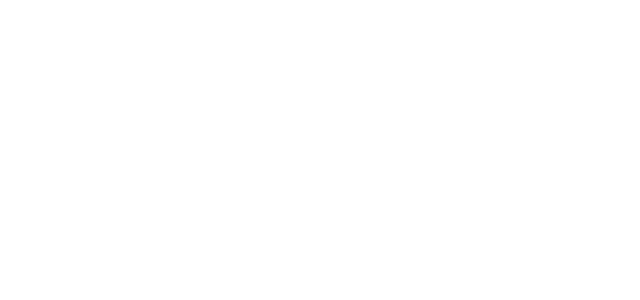
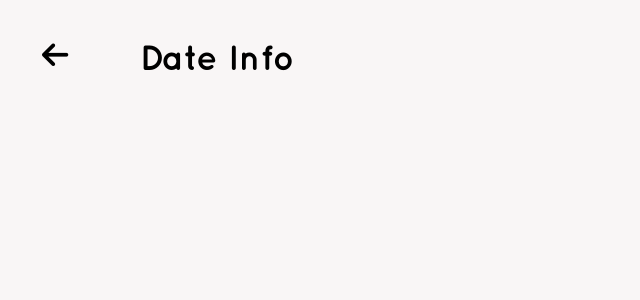
Before and after one commit to kevintjuh13/spark, a Vue app: page /dateInfo in a window 1280 px wide. Before the commit this address had no page. Shown: the top 300 px of the page, without its empty margins (0-640 px from the left). Built offline with nearby package versions, Linux system fonts and the light colour scheme.

Commit message:
homepage af, begin gemaakt aan de dateInfo page

```diff
--- a/src/components/navbar.vue
+++ b/src/components/navbar.vue
@@ -20,7 +20,6 @@
 }
 
 .flex {
-  position: fixed;
   display: flex;
   justify-content: center;
   align-items: flex-end;
--- a/src/router/index.js
+++ b/src/router/index.js
@@ -9,6 +9,7 @@ import geslacht from '../views/register/geslacht.vue'
 import datesTonen from '../views/register/datesTonen.vue'
 import foto from '../views/register/foto.vue'
 import homePage from '../views/homePage.vue'
+import dateInfo from '../views/dates/dateInfo.vue'
 
 const router = createRouter({
   history: createWebHistory(import.meta.env.BASE_URL),
@@ -27,6 +28,11 @@ const router = createRouter({
       path: '/homePage',
       name: 'homePage',
       component: homePage
+    },
+    {
+      path: '/dateInfo',
+      name: 'dateInfo',
+      component: dateInfo
     },
     {
       path: '/firstname',
--- /dev/null
+++ b/src/views/dates/dateInfo.vue
@@ -0,0 +1,27 @@
+<template>
+  <div class="container">
+    <div class="top-bar">
+      <v-icon class="mt-10 ml-10" size="30" icon="fas fa-arrow-left" />
+      <h1 class="title mt-8" style="font-size: 35px">Date Info</h1>
+    </div>
+  </div>
+</template>
+<style scoped>
+.container {
+  position: relative;
+  font-family: Quicksand-Bold;
+  height: 100vh;
+  background-color: #f9f6f6;
+  max-width: 100vw;
+  overflow-x: hidden;
+}
+
+.top-bar {
+  display: flex;
+  height: 10%;
+}
+
+.title {
+  margin-left: 70px;
+}
+</style>
--- a/src/views/homePage.vue
+++ b/src/views/homePage.vue
@@ -1,9 +1,12 @@
 <template>
   <div class="container">
     <div class="top-bar">
-      <v-icon class="mt-10 ml-10" size="30" icon="fas fa-search" />
+      <v-icon class="mt-10 ml-10" size="30" icon="fas fa-search" @click="toggleSearch" />
       <h1 class="ml-5 mt-8" style="font-size: 35px">Dates</h1>
       <v-avatar class="mt-8 mr-10" color="surface-variant" size="45"></v-avatar>
+    </div>
+    <div class="searchBar" :class="{ active: showSearchBar }">
+      <input type="text" placeholder="Search" />
     </div>
     <v-row class="mt-10 content">
       <v-col class="sub-content" cols="12" sm="6" md="6" lg="4" v-for="index in 3" :key="index">
@@ -23,7 +26,9 @@
         </v-card>
       </v-col>
     </v-row>
-    <navbar></navbar>
+    <div class="navbar-container">
+      <navbar class="navbar"></navbar>
+    </div>
   </div>
 </template>
 
@@ -35,16 +40,47 @@ export default {
     navbar
   },
   data() {
-    return {}
+    return {
+      showSearchBar: false
+    }
+  },
+  methods: {
+    toggleSearch() {
+      this.showSearchBar = !this.showSearchBar
+    }
   }
 }
 </script>
 
 <style scoped>
 .container {
+  position: relative;
   font-family: Quicksand-Bold;
-  height: 100vh;
+  height: fit-content;
   background-color: #f9f6f6;
+  max-width: 100vw;
+  overflow-x: hidden;
+}
+
+.searchBar {
+  display: flex;
+  align-items: center;
+  justify-content: center;
+  height: 0;
+  opacity: 0;
+  width: 250px;
+  transition: height 0.3s, opacity 0.3s;
+  background-color: white;
+  border-radius: 20px;
+  padding: 5px;
+  margin: 10px;
+  margin-left: auto;
+  margin-right: auto;
+}
+
+.searchBar.active {
+  height: 50px;
+  opacity: 1;
 }
 .sub-content {
   display: flex;
@@ -95,4 +131,11 @@ export default {
   width: 100%;
   height: 100%;
 }
+.navbar-container {
+  position: fixed;
+  bottom: 0;
+  left: 42%;
+  transform: translateX(-50%);
+  z-index: 999; /* Adjust as needed */
+}
 </style>
```
